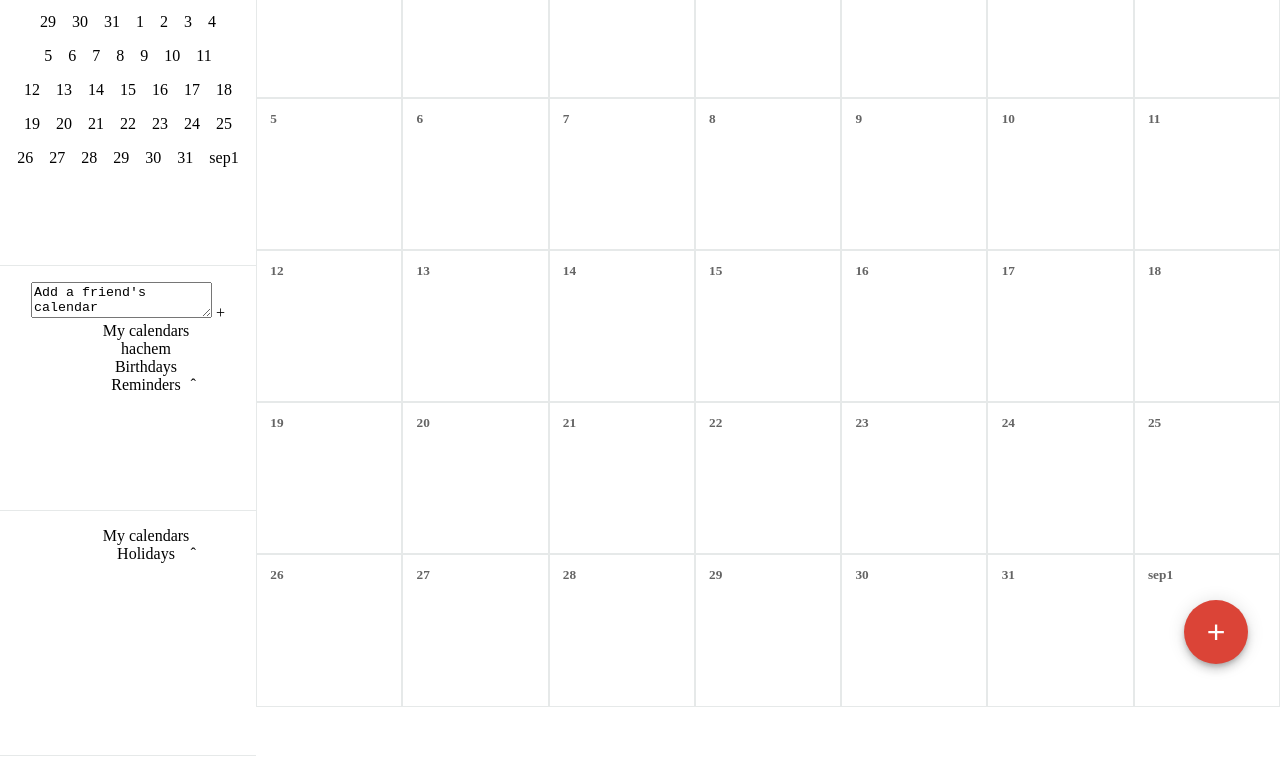
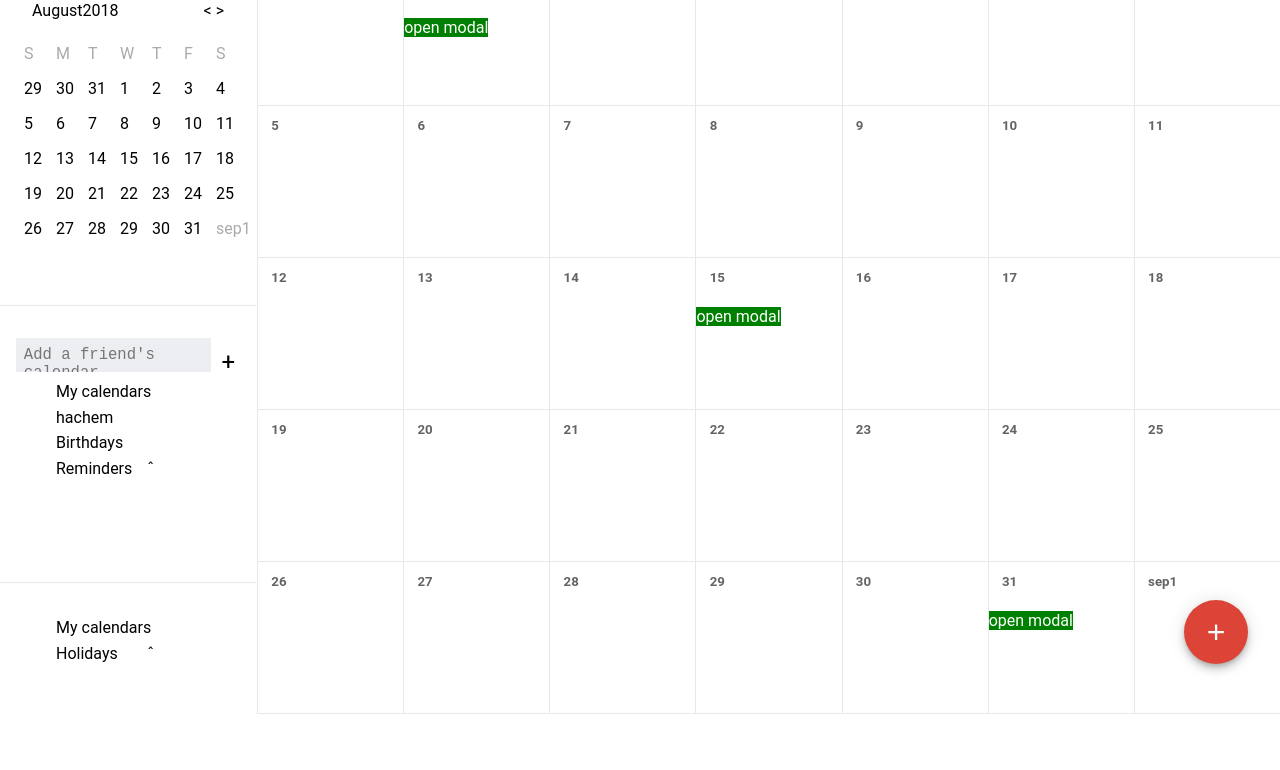
Before and after one commit to blueturtle12/calendar-clone, a website built with webpack: page src/index.html in a window 1280 px wide. Shown: the part 104-874 px from the top of the page. Built offline with nearby package versions, Linux system fonts and the light colour scheme.

Commit message:
add modal

```diff
--- a/src/index.html
+++ b/src/index.html
@@ -76,8 +76,8 @@
                 </section>
                 <!-- aside my calendars component-->
                 <section class="aside__my-calendars">
-                    <div>
-                        <textarea name="add-calendar">Add a friend's calendar</textarea>
+                    <div class="my-calendars__textarea">
+                        <textarea name="add-calendar" placeholder="Add a friend's calendar" rows="1"></textarea>
                         <span>+</span>
                     </div>
                     <ul class="aside__lists">My calendars
@@ -97,6 +97,7 @@
             </aside>
             <section class="main-calendar">
                 <div class="main-calendar-grid__presentation"></div>
+                </div>
                 <button class="main-calendar__button">+</button>
             </section>
         </main>
--- a/src/js/calendarGrid.js
+++ b/src/js/calendarGrid.js
@@ -6,6 +6,9 @@ const calendarGrid = () => {
                 ['19','20','21','22','23','24','25'],
                 ['26','27','28','29','30','31','sep1']];
 
+    function bima () {
+        console.log('test');
+    }
 
     for(let j = 0 ; j < 5 ; j++) {
         let createDiv = document.createElement('div');
@@ -14,11 +17,42 @@ const calendarGrid = () => {
             let createBox = document.createElement('div');
             createBox.className = "grid__presentation__hour";
             //createDiv.innerHTML = "test";
-            createBox.innerHTML = "<h5 class='presentation__hour__dates'>"+dates[j][i]+"</h5>";
+            createBox.innerHTML = "<h5 class='presentation__hour__dates'>"+dates[j][i]+"</h5>"
+            let bimka = document.createElement('a');
+            bimka.className = "day__event";
+            bimka.innerHTML = "open modal";
+            if( (i === 1 && j === 0) || (i === 5 && j === 4) || (i === 3 && j === 2) ) {
+                createBox.appendChild(bimka);
+                let modalContainer = document.createElement('div');
+                modalContainer.className = "modal-window";
+                modalContainer.innerHTML = "<div><a href='#modal-close' title='Close' class='modal-close'>close &times;</a>"+
+                "<h1>testewi</h1><div>Teeestewi</div></div>"
+                bimka.addEventListener("click", (e) => {
+                createBox.appendChild(modalContainer);
+            });
+            }
+
+            /*
+            .onclick = function () {
+                console.log(testewi);
+            }
+            */
+            /**/
+           /* createBox.addEventListener('hover', () => {
+                console.log('testewi');
+            }) */
             createDiv.appendChild(createBox);
         }
         hoursGrid.appendChild(createDiv);
     }
+
+
+        /*
+        createBox.innherHtml = "<div id='open-modal' class='modal-window'><div><a title='Close' class='modal-close'>close &times;</a><h1>CSS Modal</h1><div>The quick brown fox jumped over the lazy dog.</div></div>"
+        */
+       //console.log('testewi');
+
+
 }
 
 
--- a/src/styles/_asideContainer.scss
+++ b/src/styles/_asideContainer.scss
@@ -1,18 +1,21 @@
 @import 'mixins';
 
 .aside-container {
-    text-align: center;
-    height: 40vh;
+
+    height: 35vh;
     height: 100%;
+
 
     @media screen and (min-width: 1024px) {
         display: inline-block;
         width: 20%;
         //position: absolute;
         height: 95vh;
+        float: left;
     }
     .aside__calender{
         height: 40%;
+        padding: 1em;
         @include asideContainers;
         @media screen and (max-width: 1023px) {
             display: none;
@@ -21,6 +24,24 @@
 
     .aside__my-calendars {
         height: 30%;
+        padding: 1em;
+        line-height: 1.6;
+        .my-calendars__textarea span{
+            //vertical-align: middle;
+            float: right;
+            font-size: 1.5em;
+            @include circleBackground;
+        }
+        textarea {
+            border: none;
+            background: rgb(236, 238, 242);
+            outline: none;
+            font-size: 1.2em;
+            padding: 0.5em;
+            width: 80%;
+            overflow: auto;
+            resize: none;
+        }
         @include asideContainers;
         @media screen and (max-width: 1023px) {
             height: 70%;
@@ -31,6 +52,8 @@
     .aside__other {
         @include asideContainers;
         height: 30%;
+        padding: 1em;
+        line-height: 1.6;
     }
 }
 
@@ -49,29 +72,42 @@
 /* aside calendar */
 .aside__calendar__heading {
     margin: 1em;
-
+    clear: both;
+    overflow: auto;
     .heading__left {
         float: left;
+
     }
     .heading__right {
         float: right;
+
     }
 }
 .aside__calendar__container {
     //text-align: center;
-    clear: both;
+    //clear: both;
     width: 100%;
-}
+    display: table;
+    table-layout: fixed;
+    //text-align: center;
+    //position: relative;
+
     .container__row {
         margin-top: 1em;
         //text-align: center;
         width: 100%;
-    //display: inline-block;
-    vertical-align: middle;
-    list-style: none;
-}
+        display: table-row;
+        //list-style: none;
+
         .container__row__span {
             padding: 0.5em;
-    display: inline;
-    width: calc(100/7);
+            display: table-cell;
         }
+    }
+
+    .container__row:nth-child(1) .container__row__span,
+    .container__row:last-child .container__row__span:last-child   {
+        color: #AAAAAA;
+    }
+
+}
--- a/src/styles/_calendarGrid.scss
+++ b/src/styles/_calendarGrid.scss
@@ -1,7 +1,8 @@
 .main-calendar {
-    position: absolute;
+    //position: absolute;
     width: 100%;
-    height: 70vh;
+    height: 60vh;
+
     .main-calendar-grid__presentation{
         height: 100%;
     }
@@ -10,7 +11,9 @@
         display: inline-block;
         //top: 56px;
         height: 95vh;
-        width: 80%;
+        width: calc(80% - 1px);
+        float: right;
+        //width: -webkit-calc(80% -4px);
     }
     @media screen and (max-width: 1023px) {
         //bottom: 0;
@@ -19,7 +22,6 @@
 
 .main-calendar--untoggle {
     @extend .main-calendar;
-
     @media screen and (max-width: 1023px) {
         //top: 134px;
         height: 95vh;
@@ -39,9 +41,11 @@
 
 .grid__presentation__hour {
     display: inline-block;
-     border: 1px #E6E9E9 solid;
+     border-style: solid;
+     border-color: #E6E9E9;
+     border-width: 0px 0px 1px 1px;
     //padding: 0.5em 2em 0.5em 0.5em;
-    width: calc( 100%/7 - 2px);
+    width: calc( 100%/7 - 1px);
     height: 100%;
     overflow: hidden;
     vertical-align: bottom;
--- a/src/styles/_header.scss
+++ b/src/styles/_header.scss
@@ -5,7 +5,8 @@
     padding: 0.5em;
     overflow: hidden;
     box-sizing: content-box;
-    height: calc(5vh - 0.5em);
+    height: 5vh;
+
 }
 
 .header-left-panel{
@@ -33,6 +34,10 @@
 
         li{
             display: inline;
+            img, .header__calendar-heading {
+
+                display:none;
+            }
         }
 
         .header--month {
--- /dev/null
+++ b/src/styles/_modal.scss
@@ -0,0 +1,63 @@
+.modal-window {
+    position: fixed;
+    background-color: rgba(200, 200, 200, 0.75);
+    top: 0;
+    right: 0;
+    bottom: 0;
+    left: 0;
+    z-index: 999;
+    opacity: 1;
+    pointer-events: auto;
+    -webkit-transition: all 0.3s;
+    -moz-transition: all 0.3s;
+    transition: all 0.3s;
+  }
+
+  .day__event {
+      display: inline-block;
+      background : green;
+      color: white;
+  }
+
+  .grid__presentation__hour:hover + .testing {
+    color: red;
+  }
+
+  .modal-window:target {
+    opacity: 1;
+    pointer-events: auto;
+  }
+
+  .modal-window>div {
+    width: 400px;
+    position: relative;
+    margin: 10% auto;
+    padding: 2rem;
+    background: #fff;
+    color: #444;
+  }
+
+  .modal-window header {
+    font-weight: bold;
+  }
+
+  .modal-close {
+    color: #aaa;
+    line-height: 50px;
+    font-size: 80%;
+    position: absolute;
+    right: 0;
+    text-align: center;
+    top: 0;
+    width: 70px;
+    text-decoration: none;
+  }
+
+  .modal-close:hover {
+    color: #000;
+  }
+
+  .modal-window h1 {
+    font-size: 150%;
+    margin: 0 0 15px;
+  }
--- a/src/styles/app.scss
+++ b/src/styles/app.scss
@@ -1,9 +1,12 @@
 @import 'header';
 @import 'calendarGrid';
 @import 'asideContainer';
+@import 'modal';
 
 body {
     margin: 0;
+    font-family: 'Roboto',Helvetica,Arial,sans-serif;
+    overflow: hidden;
 }
 
 main {
```
Also changed, not shown: dist/bundle.js, dist/index.html, dist/main.css. Lines whose indentation alone changed are shown as unchanged.
